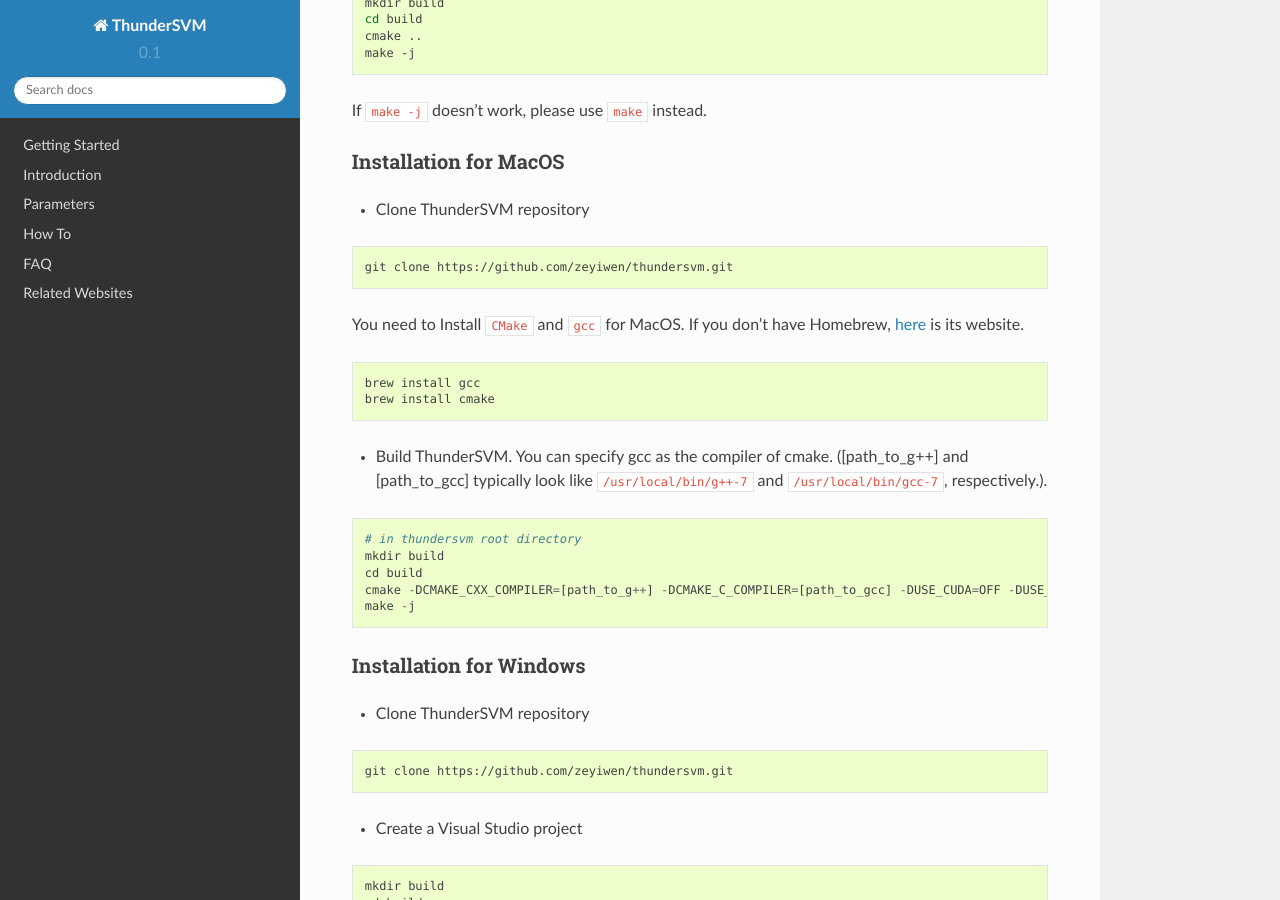
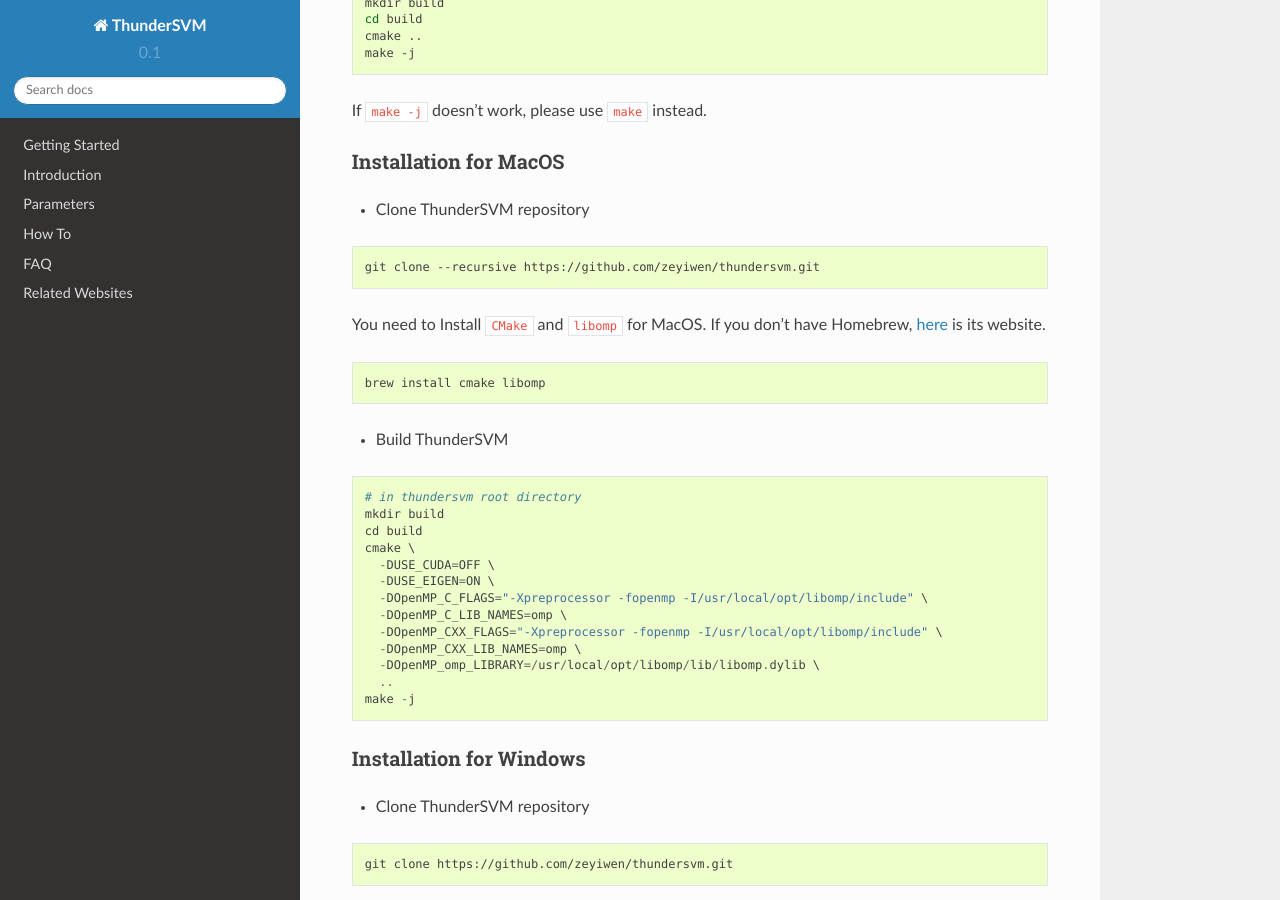
Before and after one commit to Xtra-Computing/thundersvm, a Sphinx documentation site: the page built from docs/get-started.md, in a window 1280 px wide and 900 px high, scrolled down 794 px. Built offline with Sphinx 7.4.7 and the Read the Docs theme 2.0.0, drawn with Linux system fonts in a browser that asks for light colours.

Commit message:
Added support for clang on Mac

````diff
--- a/docs/get-started.md
+++ b/docs/get-started.md
@@ -31,20 +31,27 @@
 #### Installation for MacOS
 * Clone ThunderSVM repository
 ```bash
-git clone https://github.com/zeyiwen/thundersvm.git
+git clone --recursive https://github.com/zeyiwen/thundersvm.git
 ```
-You need to Install ```CMake``` and ```gcc``` for MacOS. If you don't have Homebrew, [here](https://brew.sh/) is its website.
+You need to Install ```CMake``` and ```libomp``` for MacOS. If you don't have Homebrew, [here](https://brew.sh/) is its website.
 ```bash
-brew install gcc
-brew install cmake
+brew install cmake libomp
 ```
 
-* Build ThunderSVM. You can specify gcc as the compiler of cmake. ([path_to_g++] and [path_to_gcc] typically look like ```/usr/local/bin/g++-7``` and ```/usr/local/bin/gcc-7```, respectively.).
+* Build ThunderSVM
 ```
 # in thundersvm root directory
 mkdir build
 cd build
-cmake -DCMAKE_CXX_COMPILER=[path_to_g++] -DCMAKE_C_COMPILER=[path_to_gcc] -DUSE_CUDA=OFF -DUSE_EIGEN=ON ..
+cmake \
+  -DUSE_CUDA=OFF \
+  -DUSE_EIGEN=ON \
+  -DOpenMP_C_FLAGS="-Xpreprocessor -fopenmp -I/usr/local/opt/libomp/include" \
+  -DOpenMP_C_LIB_NAMES=omp \
+  -DOpenMP_CXX_FLAGS="-Xpreprocessor -fopenmp -I/usr/local/opt/libomp/include" \
+  -DOpenMP_CXX_LIB_NAMES=omp \
+  -DOpenMP_omp_LIBRARY=/usr/local/opt/libomp/lib/libomp.dylib \
+  ..
 make -j
 ```
 
````
Also changed, not shown: 1 other file.
